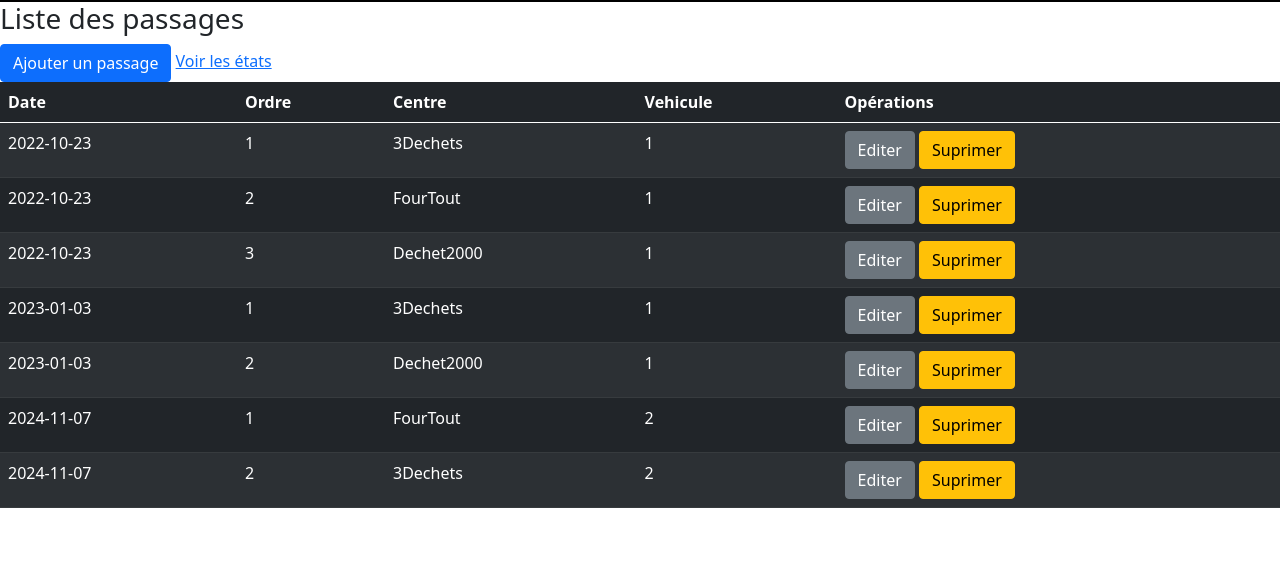
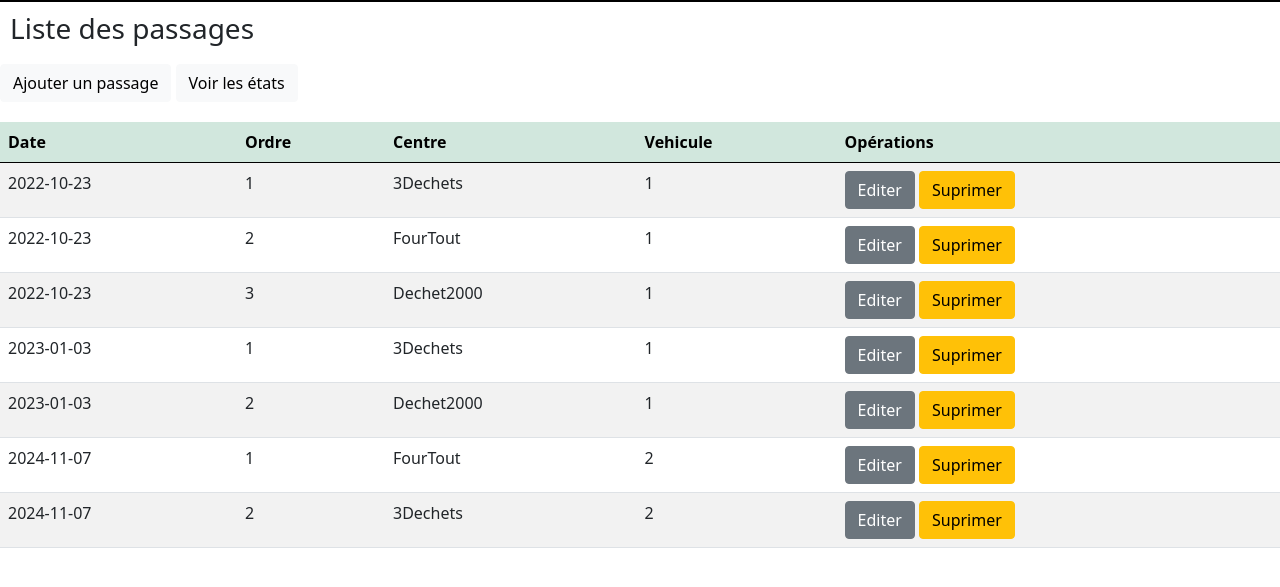
Before and after one commit to Suzdeloffre/SAE3-7, a Flask app: page /passage/show in a window 1280 px wide. Shown: the part 40-627 px from the top of the page. Run offline with Flask 3, Linux system fonts and the light colour scheme; data comes from the database, SQL or seed files in the repository; data that the repository does not hold is empty; some libraries are stand-ins or nearby versions.

Commit message:
modification boutton

```diff
--- a/sae.04/static/mes_styles.css
+++ b/sae.04/static/mes_styles.css
@@ -2,3 +2,7 @@
     margin: 15px;
 
 }
+h3{
+    padding:10px;
+
+}
--- a/sae.04/templates/passage/passage_show.html
+++ b/sae.04/templates/passage/passage_show.html
@@ -7,19 +7,19 @@
 {% block body %}
     <h3>Liste des passages</h3>
 
-    <a type="button" class="btn btn-primary"
+    <a type="button" class="btn btn-light"
        href="{{ '/passage/add' }}">
         Ajouter un passage
     </a>
 
-    <a type="button"
+    <a type="button" class="btn btn-light"
        href="{{ '/passage/etat' }}">
         Voir les états
     </a>
 
-    <table class="table table-striped table-dark">
+   <table class="table table-striped table-hover" style="margin-top:20px">
         <thead>
-        <tr>
+        <tr class="table-success" >
             <th>Date</th>
             <th>Ordre</th>
             <th>Centre</th>
--- a/sae.04/templates/vehicule/vehicule_show.html
+++ b/sae.04/templates/vehicule/vehicule_show.html
@@ -7,14 +7,14 @@
 {% block body %}
     <h3>Liste des véhicules</h3>
 
-    <a type="button" class="btn btn-primary"
+    <a type="button" class="btn btn-light"
        href="{{ '/vehicule/add' }}">
         Ajouter un véhicule
     </a>
 
-    <table class="table table-striped table-dark">
+    <table class="table table-striped table-hover" style="margin-top:20px">
         <thead>
-            <tr>
+        <tr class="table-success" >
                 <th>Véhicule</th>
                 <th>Type</th>
                 <th>Marque</th>
```
Also changed, not shown: sae.04/templates/benne/benne_show.html (+7 -7 lines).
